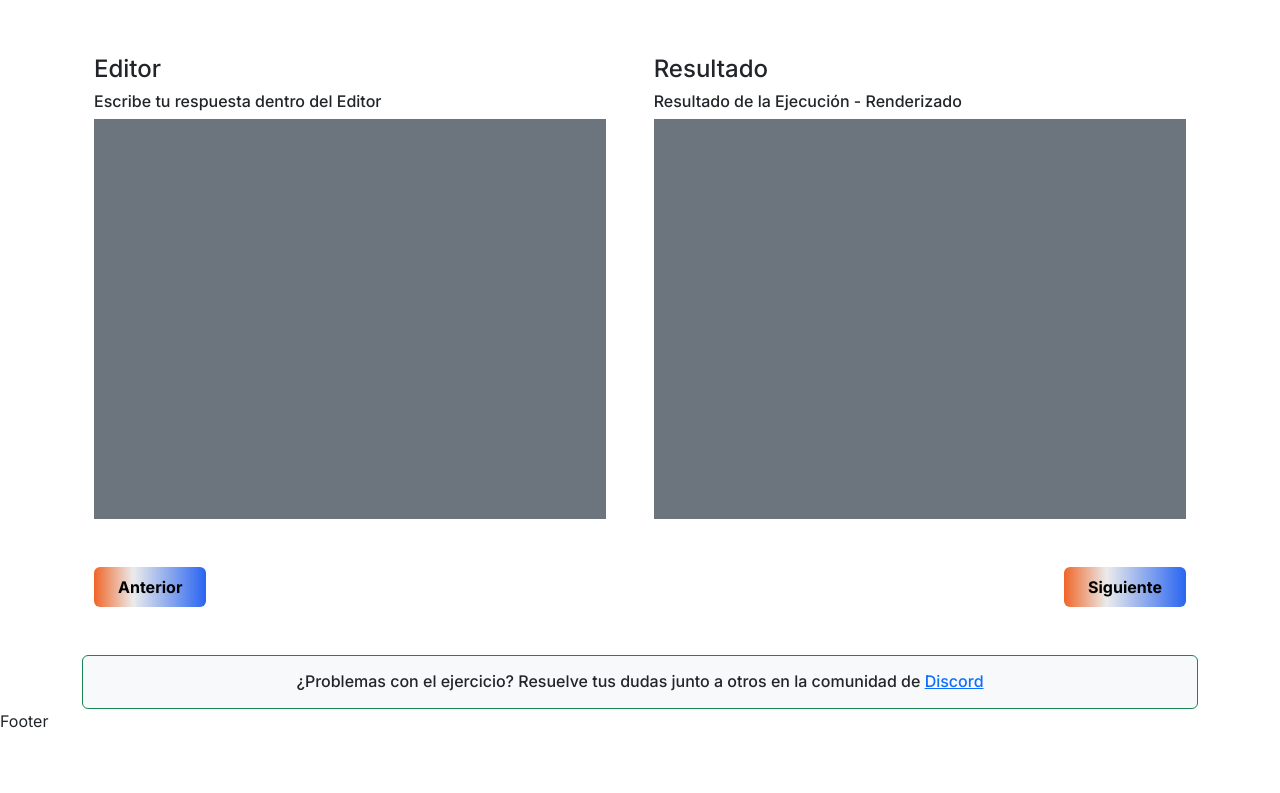
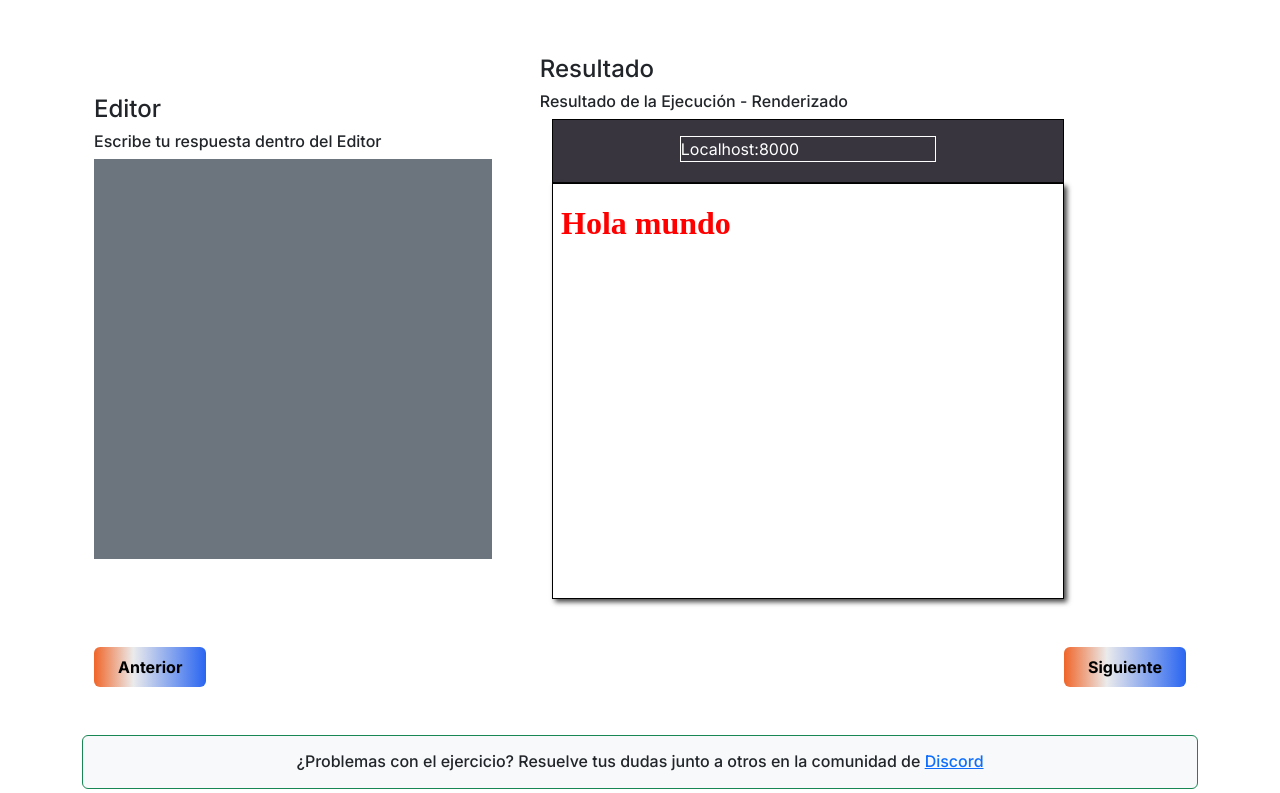
Before and after one commit to dlab-team/c19-frontend, a Next.js app: page /courses/html-css/1 in a window 1280 px wide. Shown: the part 582-1375 px from the top of the page. Before the commit the page ends 1315 px from the top, so only its background shows below. Built offline with nearby package versions, Linux system fonts and the light colour scheme.

Commit message:
feat componente render exercise

```diff
--- a/src/app/courses/html-css/[id]/page.tsx
+++ b/src/app/courses/html-css/[id]/page.tsx
@@ -1,6 +1,7 @@
 import React from "react";
 import { Col, Container, Row } from "react-bootstrap";
 import type { Metadata } from "next";
+import { Render } from "@/components/common/Render-Exercise";
 
 
 interface Props {
@@ -50,8 +51,8 @@ const HtmlCssPage = ({params}: Props) => {
         <div className="flex-fill">
           <h4>Resultado</h4>
           <h6>Resultado de la Ejecución - Renderizado</h6>
-          <div className="bg-secondary " style={{ height: "50vh" }}></div>
           {/* TODO: sustituir por componente resultado */}
+          <Render contenidohtml="<h1>Hola mundo</h1>" contenidocss="h1{color:red}"/>
         </div>
       </Container>
       <Container className="d-flex justify-content-between px-1">
--- /dev/null
+++ b/src/components/common/Render-Exercise.tsx
@@ -0,0 +1,21 @@
+import React from 'react';
+import {Container} from "react-bootstrap";
+
+interface Props{
+    contenidohtml:string;
+    contenidocss:string;
+}
+
+export const Render = ({contenidohtml, contenidocss}:Props) =>{
+    const contenido = contenidohtml+"<style>"+contenidocss+"</style>"
+    return(
+        <Container>
+        <div style={{ height: "8vh", width:"40vw", border:"1px solid black", backgroundColor:"#38353f"}}>
+            <p style={{width:"20vw", border:"1px solid white", color:"white", margin:"2vh auto"}}> Localhost:8000 </p>
+        </div>
+        <div style={{ height: "52vh", width:"40vw", border:"1px solid black", boxShadow:"3px 3px 5px #444" }}>
+            <iframe srcDoc={contenido}></iframe>
+        </div>
+        </Container>
+    )
+}
```
